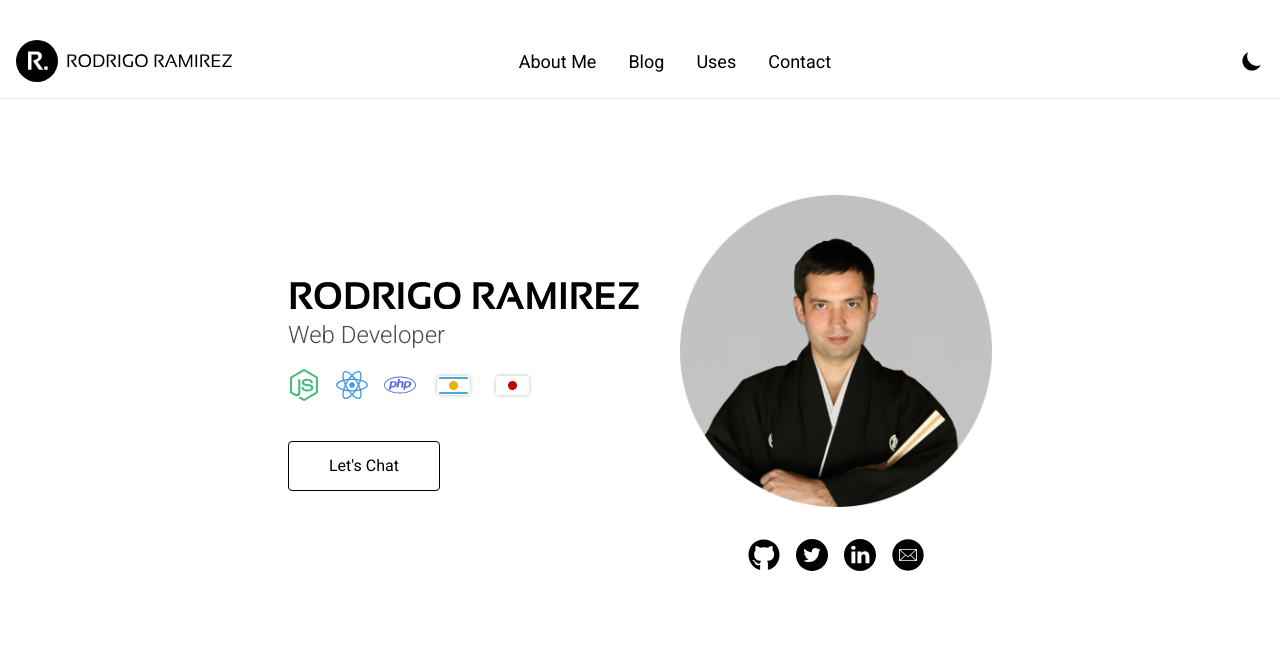
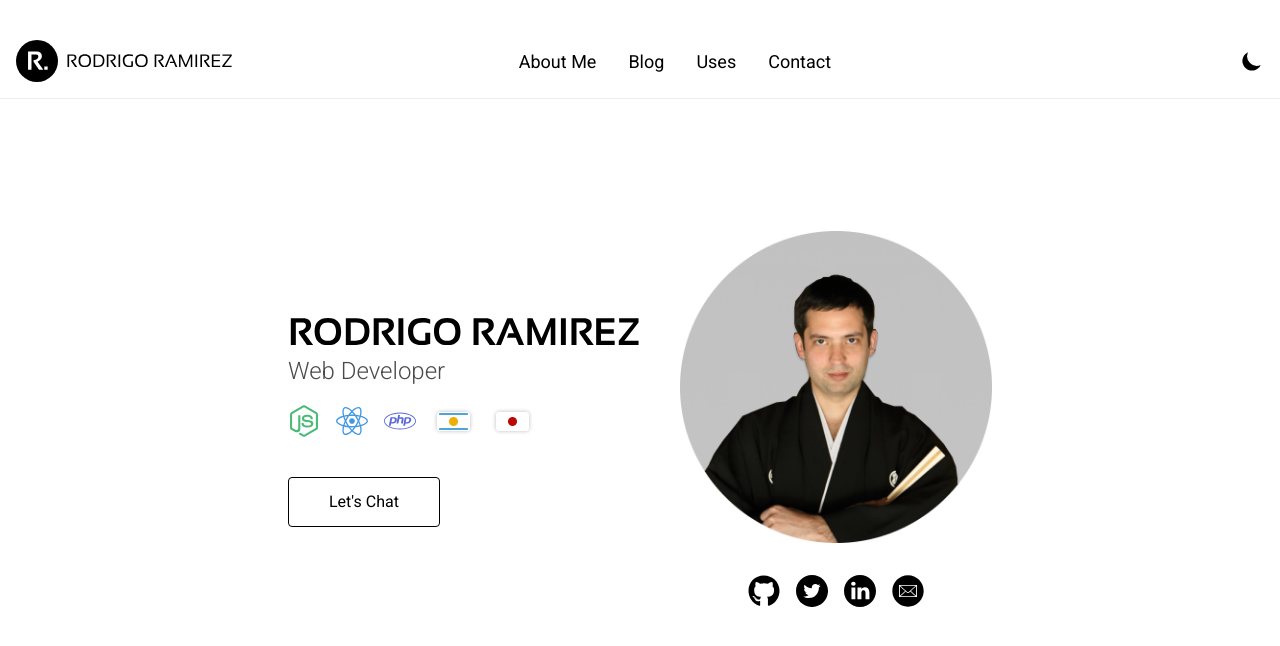
Before and after one commit to xpromx/xpromx.me, a Next.js app: page / in a window 1280 px wide. Shown: the top 646 px of the page. Built offline with nearby package versions, Linux system fonts and the light colour scheme; some icons are missing.

Commit message:
feat(pages/index): center content

```diff
--- a/src/pages/index.tsx
+++ b/src/pages/index.tsx
@@ -6,7 +6,7 @@ import Link from "next/link";
 const Page = () => {
   return (
     <Layout title="Home">
-      <Layout.Main>
+      <Layout.Main className="flex md:h-screen md:-mt-20">
         <div className="flex-wrap md:flex items-center my-10 md:my-20">
           <div className="w-full md:w-1/2">
             <LogoName className="w-full" />
```
